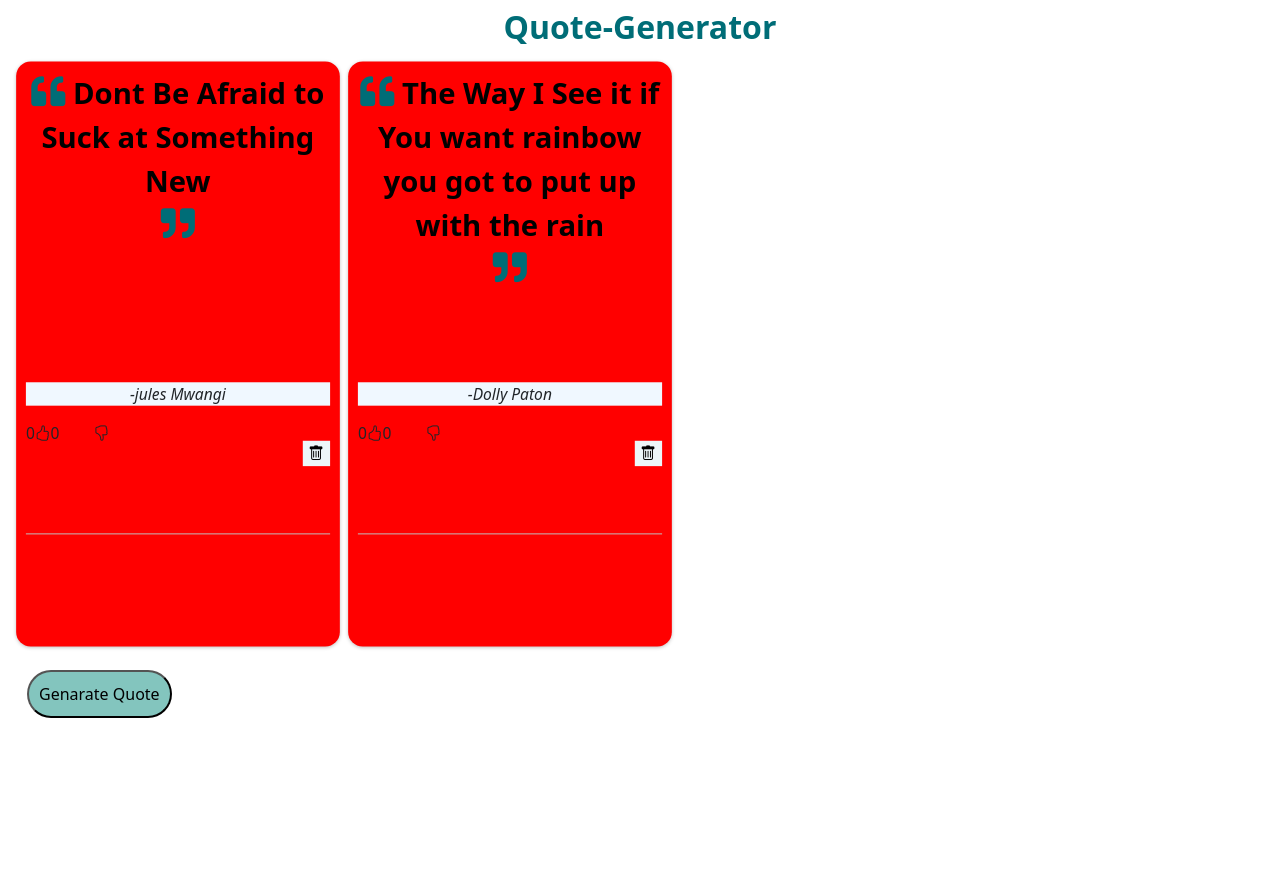
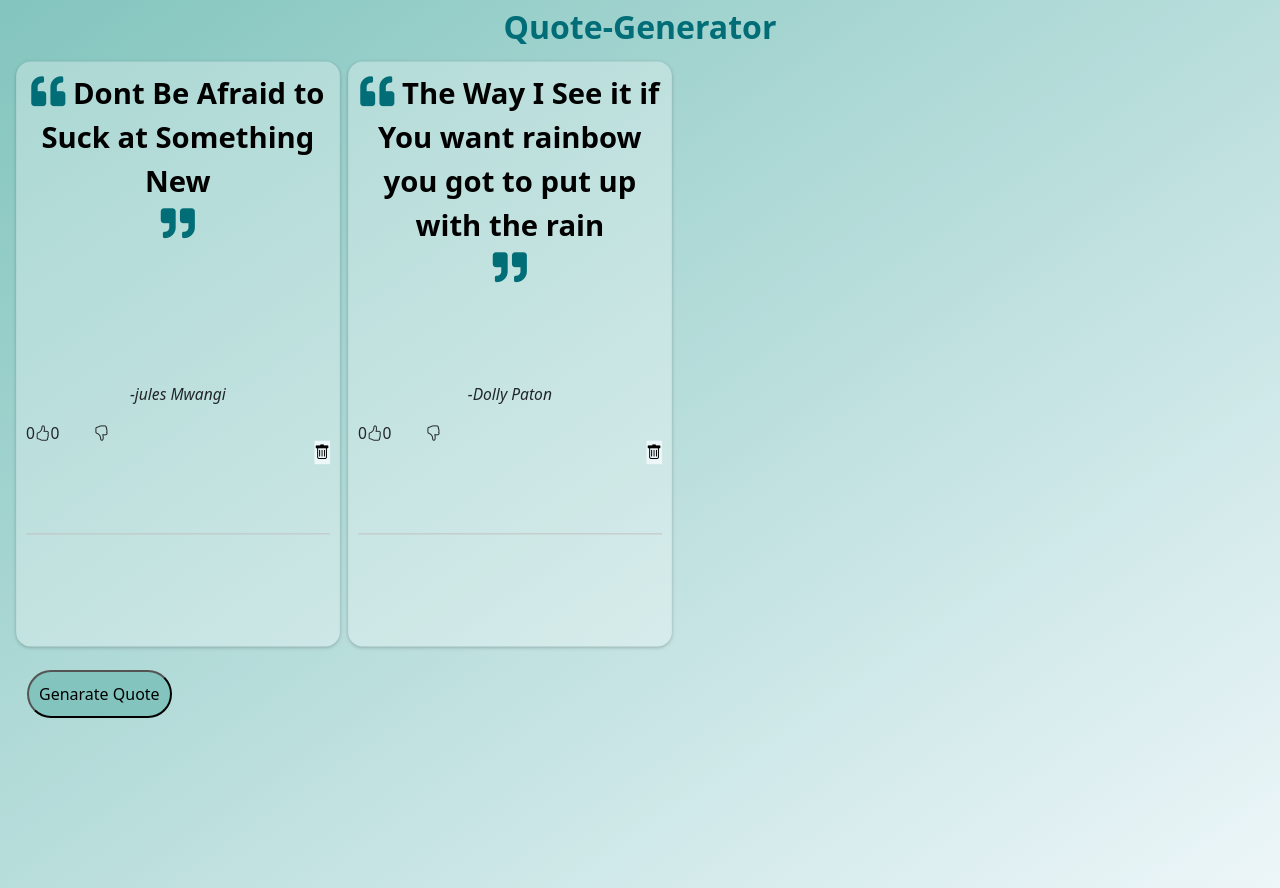
Before and after one commit to juliamwangi123/quote-redo, an Angular app: page / in a window 1280 px wide. Built offline with nearby package versions, Linux system fonts and the light colour scheme.

Commit message:
style:change background color

```diff
--- a/src/app/quote-details/quote-details.component.css
+++ b/src/app/quote-details/quote-details.component.css
@@ -1,6 +1,5 @@
 .display{
 
-    background-color: aliceblue;
     text-align: center;
     font-style: oblique;
 
--- a/src/app/quotes/quotes.component.css
+++ b/src/app/quotes/quotes.component.css
@@ -31,7 +31,6 @@ li{
     animation:shadows 2s linear infinite alternate;
     height: 75vh;
     width: 40%;
-    background-color: red;
 }
 
 @keyframes shadows {
--- a/src/styles.css
+++ b/src/styles.css
@@ -1 +1,10 @@
 /* You can add global styles to this file, and also import other style files */
+*{margin:0;
+    padding:0;
+    box-sizing:border-box}
+body{
+    transition: 0.5s;
+transition-timing-function: ease-in;
+/* background-image: linear-gradient(to right bottom, rgb(255, 128, 128), #ffedbca8); */
+background-image:linear-gradient(to right bottom,rgb(131,197,190),#edf6f9)
+}
```
